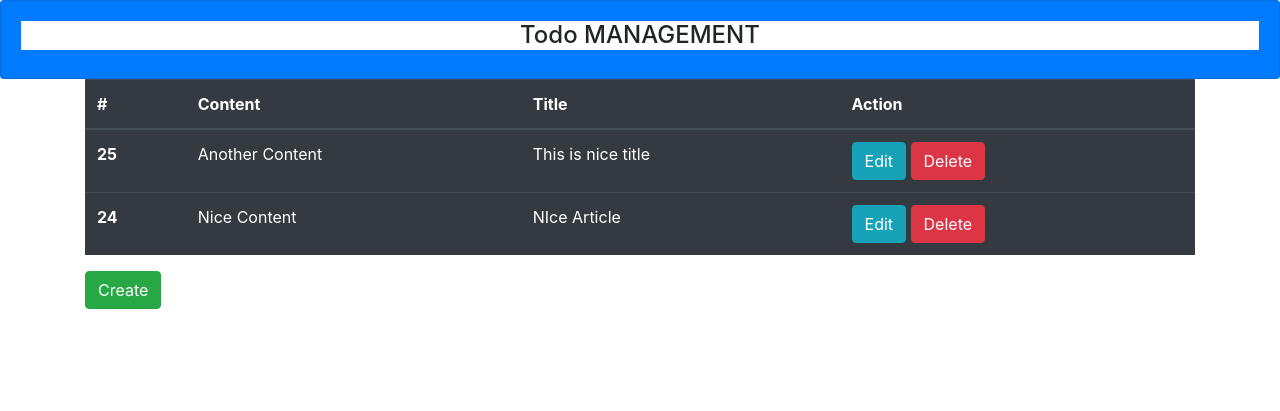
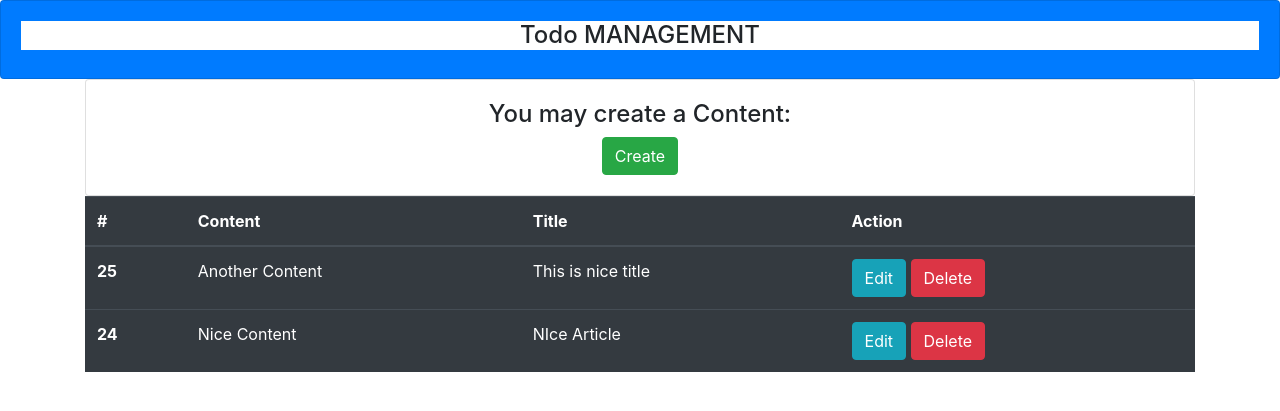
Before and after one commit to GreatD830/Django_CRUD, a Django app: page / in a window 1280 px wide. Shown: the top 411 px of the page. Run offline with Django 3.2, Linux system fonts and the light colour scheme; data comes from the database, SQL or seed files in the repository; both versions use the stored data as it was after the commit; some libraries are stand-ins or nearby versions.

Commit message:
FUll Todo

```diff
--- a/learndjango/urls.py
+++ b/learndjango/urls.py
@@ -21,5 +21,5 @@ urlpatterns = [
     path('school/', include('school.urls')),
     path('task_app/', include('task_app.urls')),
     #path('book/', include('book.urls')),
-    path('', include('todo.urls')),
+    path('', include('todo.urls'))
 ]
--- a/todo/templates/todo/index.html
+++ b/todo/templates/todo/index.html
@@ -1,5 +1,8 @@
 {% extends "todo/base.html" %}{% block content %}
 <div class="container">
+
+
+
   <div class="row">
     <div class="col-lg-6">
         {% for error in form.content.errors %}
--- a/todo/templates/todo/list.html
+++ b/todo/templates/todo/list.html
@@ -1,5 +1,18 @@
 {% extends 'todo/base.html' %} {% block content %}
 <div class="container">
+  <div class="row">
+    <div class="col-lg">
+      <div class="card">
+        <div class="card-body">
+          <center>
+            <h4>You may create a Content:</h4>
+            <a href="{% url 'save' %}" class="btn btn-success">Create</a>
+          </center>
+        </div>
+      </div>
+    </div>
+  </div>
+
   <div class="row">
     <div class="col">
       <table class="table table-dark">
@@ -17,6 +30,7 @@
             <th scope="row">{{ list.id }}</th>
             <td>{{ list.content }}</td>
             <td>{{ list.title }}</td>
+
             <td>
               <a class="btn btn-info" href="{% url 'edittodo' list.id %}"
                 >Edit</a
@@ -31,11 +45,5 @@
       </table>
     </div>
   </div>
-
-  <div class="row">
-    <div class="col-lg-6">
-      <a href="{% url 'save' %}" class="btn btn-success">Create</a>
-    </div>
-  </div>
 </div>
 {% endblock %}
```
Also changed, not shown: db.sqlite3.
